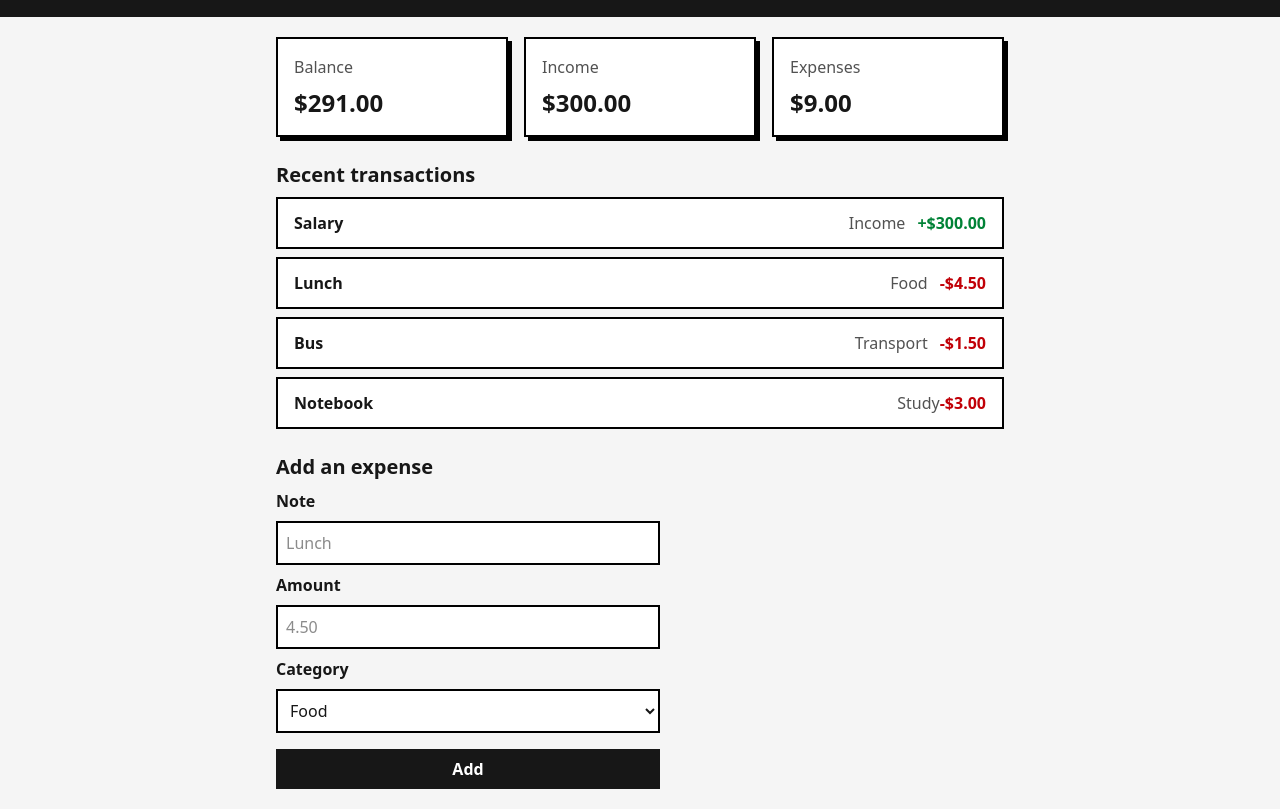
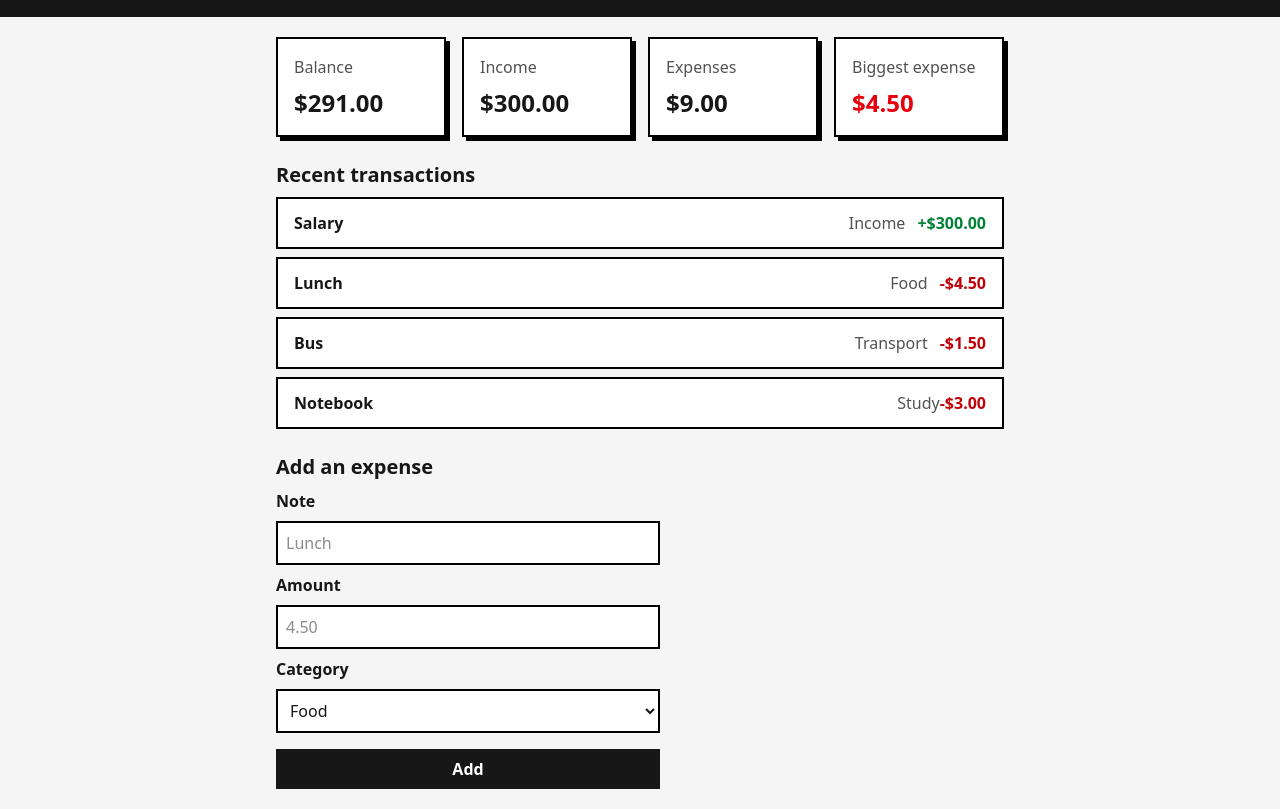
Before and after one commit to lyhourmeng659-web/expense-tracker, a plain HTML site: page index.html in a window 1280 px wide. Shown: the part 87-896 px from the top of the page. Drawn offline with nearby package versions, Linux system fonts and the light colour scheme.

Commit message:
add biggest expense card

```diff
--- a/index.html
+++ b/index.html
@@ -45,6 +45,10 @@
             <div class="flex-1 border-2 border-black bg-white p-4 shadow-[4px_4px_0_#000]">
                 <p class="mb-2 text-neutral-600">Expenses</p>
                 <p class="text-2xl font-bold">$9.00</p>
+            </div>
+            <div class="flex-1 border-2 border-black bg-white p-4 shadow-[4px_4px_0_#000]">
+                <p class="mb-2 text-neutral-600">Biggest expense</p>
+                <p class="text-2xl font-bold text-red-600">$4.50</p>
             </div>
         </section>
 
```
